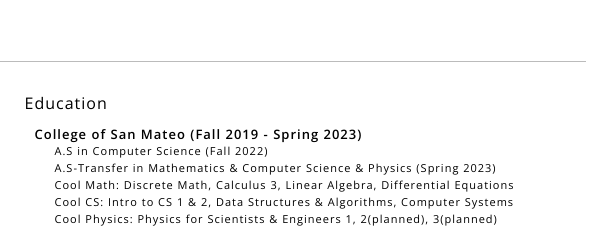
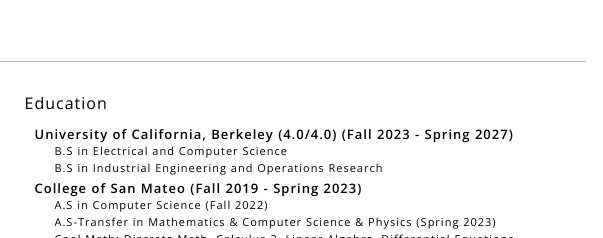
Before and after one commit to ShiftyBlock/davidzyang, a plain HTML site: page index.html in a window 1280 px wide. Shown: the top 238 px of the page, 442-1045 px from the left. Drawn offline with nearby package versions, Linux system fonts and the light colour scheme.

Commit message:
Update index.html

```diff
--- a/index.html
+++ b/index.html
@@ -250,6 +250,9 @@
 <div class="section">
 
 <h3>Education</h3>
+<p class = "a">University of California, Berkeley (4.0/4.0) (Fall 2023 - Spring 2027)</p>
+<p class = "b">B.S in Electrical and Computer Science </p>
+<p class = "b">B.S in Industrial Engineering and Operations Research</p>
 
 <p class = "a">College of San Mateo (Fall 2019 - Spring 2023)</p>
 <p class = "b">A.S in Computer Science (Fall 2022)</p>
```
